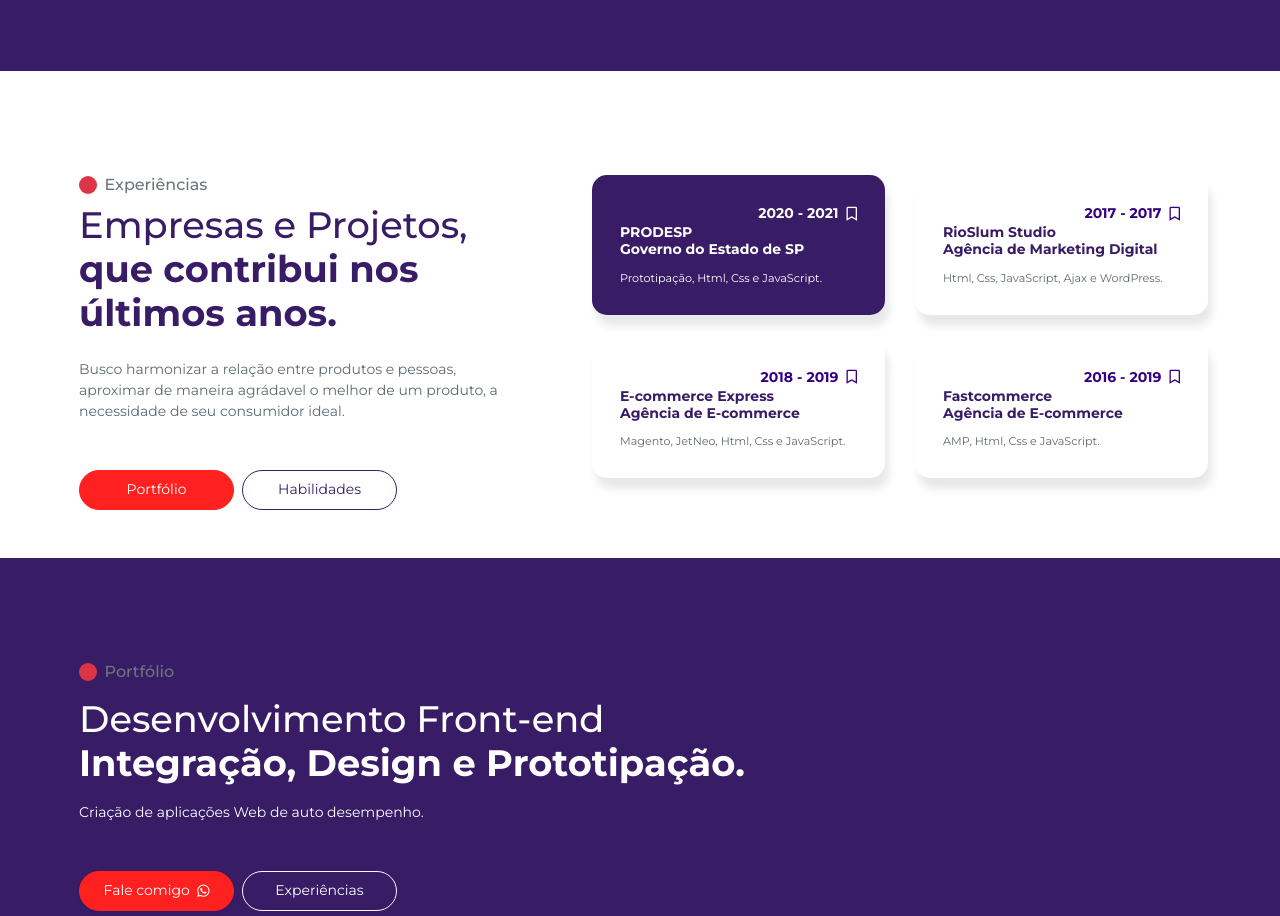
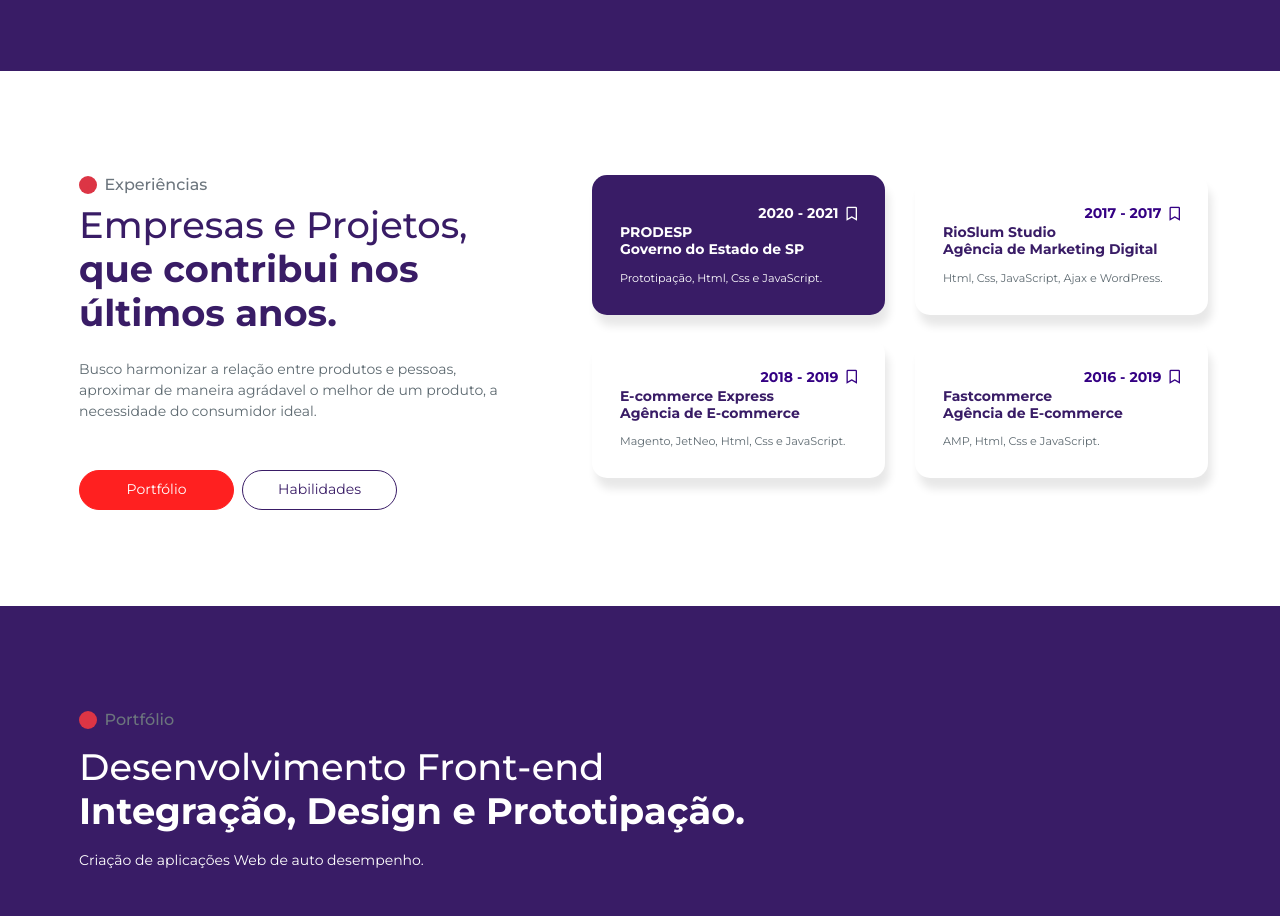
Before and after one commit to vadevlife/react_application, a Next.js app: page / in a window 1280 px wide. Shown: the part 1703-2619 px from the top of the page. Built offline with nearby package versions, Linux system fonts and the light colour scheme.

Commit message:
update ajustments

```diff
--- a/components/footer.js
+++ b/components/footer.js
@@ -36,8 +36,8 @@ import {
                   <ListGroup className="social-media mt-xs-3 mb-4" horizontal>
                   {/* <ListGroup.Item className="text-secundary-main border border-0 pl-0"><i class="fab fa-facebook-f"></i></ListGroup.Item> */}
                   {/* <ListGroup.Item className="text-secundary-main border border-0 pl-0"><i class="fab fa-behance"></i></ListGroup.Item> */}
-                  <ListGroup.Item className="text-secundary-main border border-0 pl-0"><a className="text-danger" href="https://github.com/vadevlife" target="_blank"><i class="fab fa-github"></i></a></ListGroup.Item>
-                  <ListGroup.Item className="text-secundary-main border border-0 pl-0"><a className="text-danger" href="https://www.linkedin.com/in/vinicius-araujo-1418649b/" target="_blank"><i class="fab fa-linkedin-in"></i></a></ListGroup.Item>
+                  <ListGroup.Item className="text-secundary-main border border-0 pl-0"><a className="text-danger " href="https://github.com/vadevlife" target="_blank"><i class="fab fa-github"></i></a></ListGroup.Item>
+                  <ListGroup.Item className="text-secundary-main border border-0 pl-0"><a className="text-danger " href="https://www.linkedin.com/in/vinicius-araujo-1418649b/" target="_blank"><i class="fab fa-linkedin-in"></i></a></ListGroup.Item>
                 </ListGroup>
               </div>
             </Col>
--- a/components/portfolio.js
+++ b/components/portfolio.js
@@ -55,7 +55,7 @@ import {
                                   },
 
                                   768: {
-                                    slidesPerView:4,
+                                    slidesPerView:2,
                                   }
                                 }}
                               >
--- a/components/skills.js
+++ b/components/skills.js
@@ -11,7 +11,7 @@ import {
 
     function Benefits(){
       return   <div>
-    <section id="experiences" className="mt-5 pt-5">
+    <section id="experiences" className="mt-5 pt-5 pb-5">
         <Container>
             <Row>
                 <Col md={5}>
@@ -24,8 +24,8 @@ import {
                         Empresas e Projetos, <br></br> <strong> que contribui nos últimos anos.</strong>
                     </h2>
 
-                    <p className="mt-4 mb-4">
-                     Busco harmonizar a relação entre produtos e pessoas, aproximar de maneira agrádavel o melhor de um produto, a necessidade de seu consumidor ideal.
+                    <p className="mt-4 mb-4 ">
+                     Busco harmonizar a relação entre produtos e pessoas, aproximar de maneira agrádavel o melhor de um produto, a necessidade do consumidor ideal.
                     </p>
 
                     <div className="buttons d-flex pt-md-4">
```
